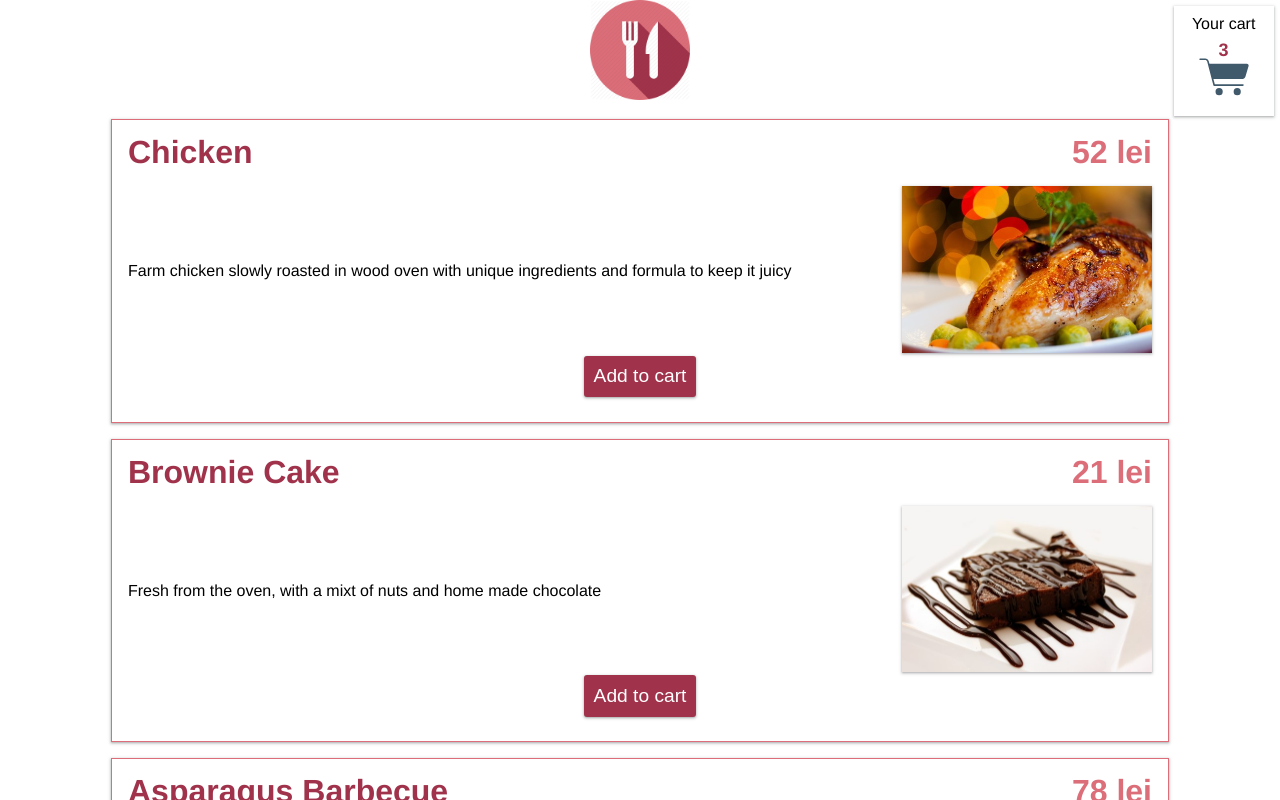
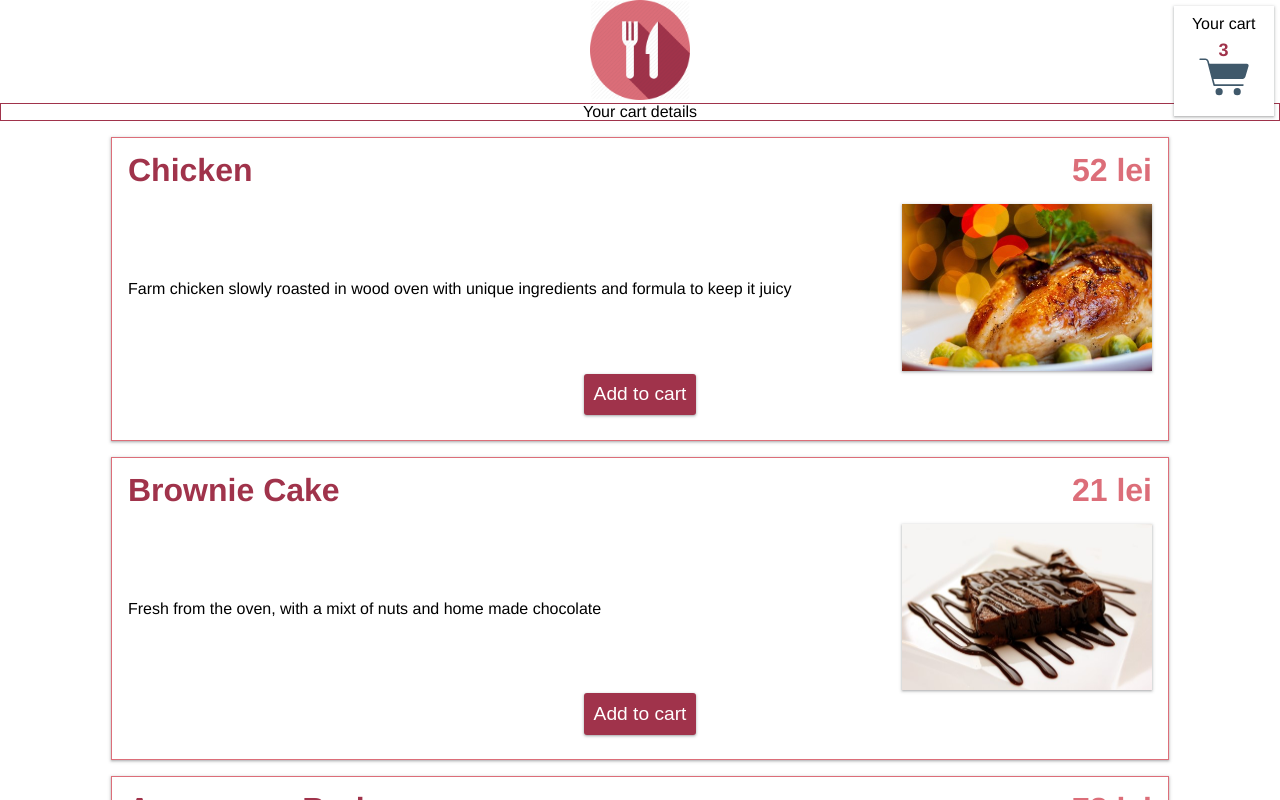
Before and after one commit to Marianissimus/Restaurant-menu, a Vue app in the folder restaurant-menu/: page / in a window 1280 px wide. Shown: the top 800 px of the page. Built offline with nearby package versions, Linux system fonts and the light colour scheme.

Commit message:
Add shopping cart details component

```diff
--- a/restaurant-menu/src/App.vue
+++ b/restaurant-menu/src/App.vue
@@ -1,15 +1,18 @@
 <template>
   <img alt="logo" src="/favicon.png" id="logo">
+  <ShoppingCartDetails />
   <Menu />
 </template>
 
 <script>
 import Menu from '@/components/Menu.vue'
+import ShoppingCartDetails from '@/components/ShoppingCartDetails.vue'
 
 export default {
   name: 'App',
   components: {
-    Menu
+    Menu,
+    ShoppingCartDetails
   }
 }
 </script>
--- /dev/null
+++ b/restaurant-menu/src/components/ShoppingCartDetails.vue
@@ -0,0 +1,20 @@
+<template>
+  <div class="shopping-cart-details">
+    Your cart details
+  </div>
+</template>
+
+<script>
+export default {
+  setup() {
+    console.log('in yhere')
+  }
+}
+</script>
+
+<style scoped>
+.shopping-cart-details {
+  border: 1px solid #A0334B;
+}
+
+</style>
```
